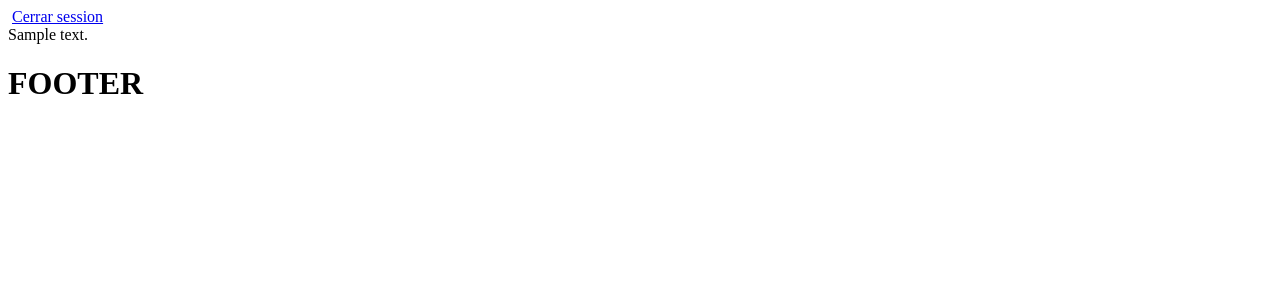
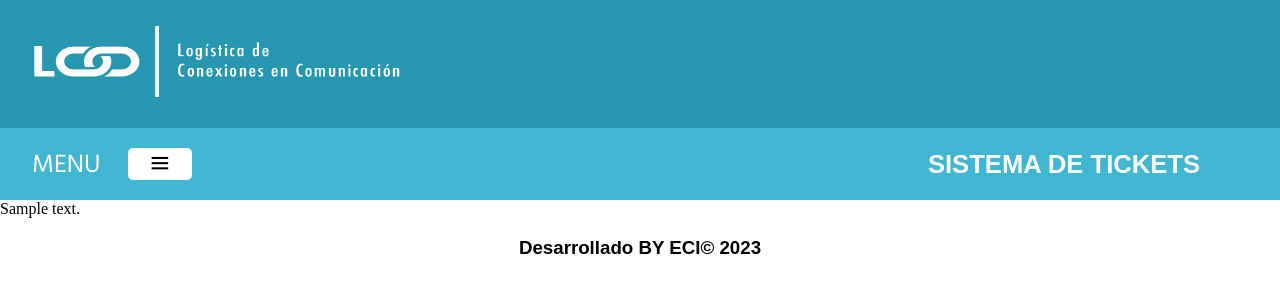
Before and after one commit to CarloAFlores/Sistemas_de_tickets, a PHP site: the page made by views/layout.php in a window 1280 px wide. Shown: the top 300 px of the page. Run offline with PHP 8.4, Linux system fonts and the light colour scheme; the visitor is signed in with stand-in values (Sample User, id 1); the template is opened without the code that fills it: most values are stand-ins (such as "Sample title", 1, 10 or a date in 2020); some libraries are stand-ins or nearby versions.

Commit message:
Creacion del header y footer (modificar mas)

```diff
--- a/package.json
+++ b/package.json
@@ -15,5 +15,8 @@
     "url": "(https://github.com/CarloAFlores/Sistemas_de_tickets.git)"
   },
   "author": "",
-  "license": "ISC"
+  "license": "ISC",
+  "dependencies": {
+    "boxicons": "^2.1.4"
+  }
 }
--- /dev/null
+++ b/src/css/layout_style.css
@@ -0,0 +1,84 @@
+body{
+	margin: 0;
+	padding: 0;
+	box-sizing: border-box;
+
+}
+header{
+	background: #40B6D0;
+}
+footer{;
+	display: grid;
+	place-items: center;
+	font-family: 'Belanosima', sans-serif;
+	width: 100%;
+}
+
+.header__logo{
+	background: #2797B0;
+	display: flex;
+	align-items: center;
+	height: 4rem;
+}
+.header__logo--img{
+	width:10rem;
+	height: 2.5rem;
+	margin-left: 1rem;
+}
+.nav{
+	display: flex;
+	justify-content: space-around;
+}
+
+.nav__menu{
+	font-family: 'Hind Siliguri', sans-serif;
+	font-weight: 400;
+	display: flex;
+	align-items: center;
+	color: white;
+
+}
+.nav__titulo{
+	font-family: 'Belanosima', sans-serif;
+	color: white;
+}
+.nav__menu--btn{
+	margin-left: .5rem;
+	background: white;
+	border: none;
+	height: 2rem;
+	width: 4rem;
+	display: grid;
+	place-items: center;
+	border-radius: 5px;
+}
+
+@media (min-width: 700px){
+	.header__logo{
+		height: 8rem;
+	}
+	.header__logo--img{
+		width:25rem;
+		height: 6rem;
+	}
+
+	.nav{
+	display: flex;
+	justify-content: space-between;
+	align-items: center;
+	height: 4.5rem;
+	}
+	.nav__menu{
+
+		width: 10rem;
+		height: 3rem;
+		justify-content: space-between;
+		font-size: 1.6rem;
+		margin-left: 2rem;
+	}
+	.nav__titulo{
+		font-size: 1.6rem;
+		margin-right: 5rem;
+	}
+
+}
--- a/views/layout.php
+++ b/views/layout.php
@@ -9,13 +9,29 @@ $auth = $_SESSION['login'];
     <meta charset="UTF-8">
     <meta name="viewport" content="width=device-width, initial-scale=1.0">
     <title>Sistema de Tickets</title>
+    <link rel="stylesheet" href="../../src/css/layout_style.css">
+    <link rel="stylesheet" href="../../node_modules/boxicons/css/boxicons.min.css">
+    <link href="https://fonts.googleapis.com/css2?family=Kalam:wght@300;400;700&display=swap" rel="stylesheet">
+    <link href="https://fonts.googleapis.com/css2?family=Hind+Siliguri:wght@400;500&display=swap" rel="stylesheet">
 
 </head>
 <body>
     <?php if($auth): ?>
         <header>
-            <img src="" alt="">
-            <a href="logout">Cerrar session</a>
+            <div class="header__logo">
+                <img src="../../src/img/logosinfondoblanco.png" alt="" class="header__logo--img">
+            </div>
+
+            <div class="header__menu nav">
+                <div class="nav__menu">
+                    <p>MENU</p>
+                    <button class="nav__menu--btn">
+                        <i class="bx bx-menu bx-sm"></i>
+                    </button>
+                </div>
+                <h5 class="nav__titulo">SISTEMA DE TICKETS</h5>
+            </div>
+
         </header>
     <?php endif; ?>
 
@@ -25,7 +41,7 @@ $auth = $_SESSION['login'];
 <!--Aca es donde aplicamos la funcion anteriormente declarada-->
     <?php if($auth): ?>
         <footer>
-            <h1>FOOTER</h1>
+            <h3>Desarrollado BY ECI© 2023</h3>
         </footer>
     <?php  endif;?>
 
--- a/views/login/index.php
+++ b/views/login/index.php
@@ -12,8 +12,7 @@
 	<link rel="preconnect" href="https://fonts.gstatic.com" crossorigin>
 	<link href="https://fonts.googleapis.com/css2?family=Bacasime+Antique&family=Ysabeau+SC:wght@200;300;400;500;700&display=swap" rel="stylesheet">
 	<link rel="stylesheet" href="../src/css/style_incio.css">
-
-	<link rel="stylesheet" href="https://cdnjs.cloudflare.com/ajax/libs/font-awesome/6.4.0/css/all.min.css" integrity="sha512-iecdLmaskl7CVkqkXNQ/ZH/XLlvWZOJyj7Yy7tcenmpD1ypASozpmT/E0iPtmFIB46ZmdtAc9eNBvH0H/ZpiBw==" crossorigin="anonymous" referrerpolicy="no-referrer" />
+	<link href="https://fonts.googleapis.com/css2?family=Belanosima:wght@600&display=swap" rel="stylesheet">
 </head>
 
 <body>
```
Also changed, not shown: package-lock.json, src/img/logosinfondoblanco.png (added), 1 other file.
